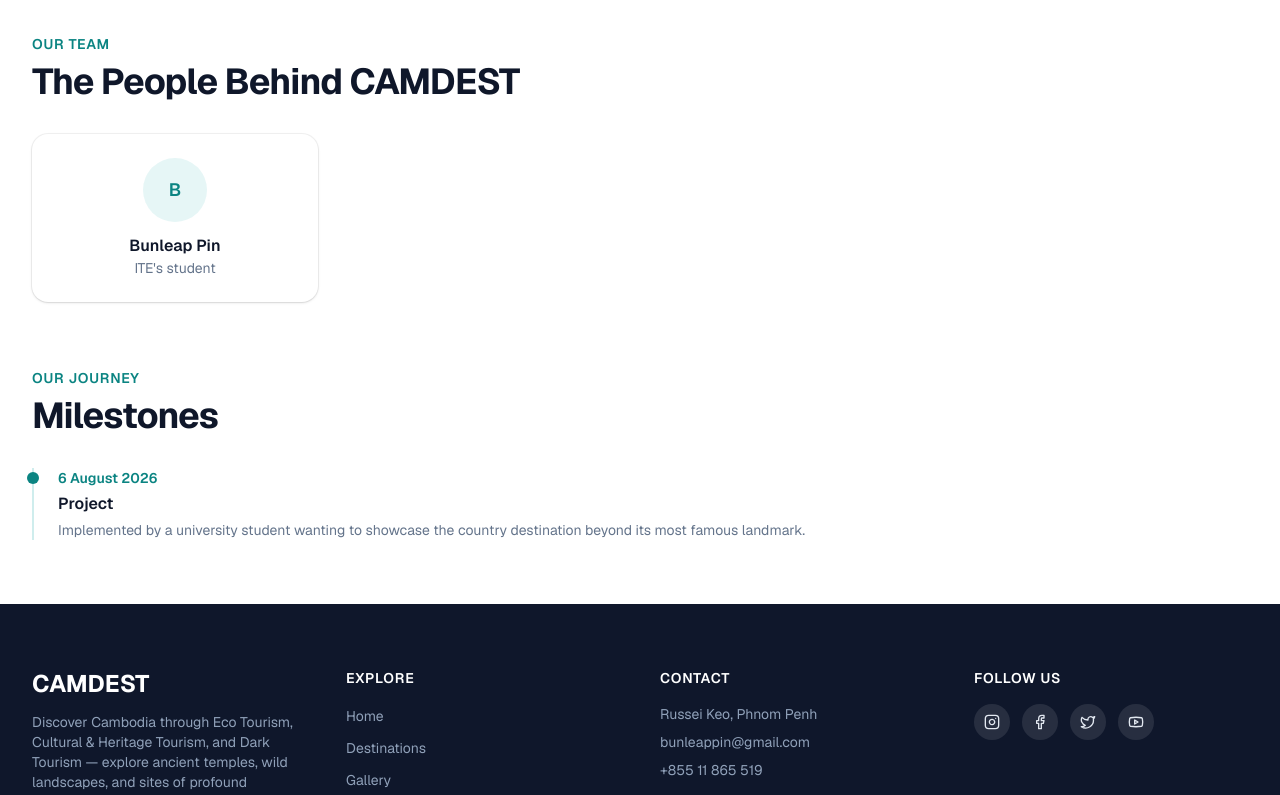
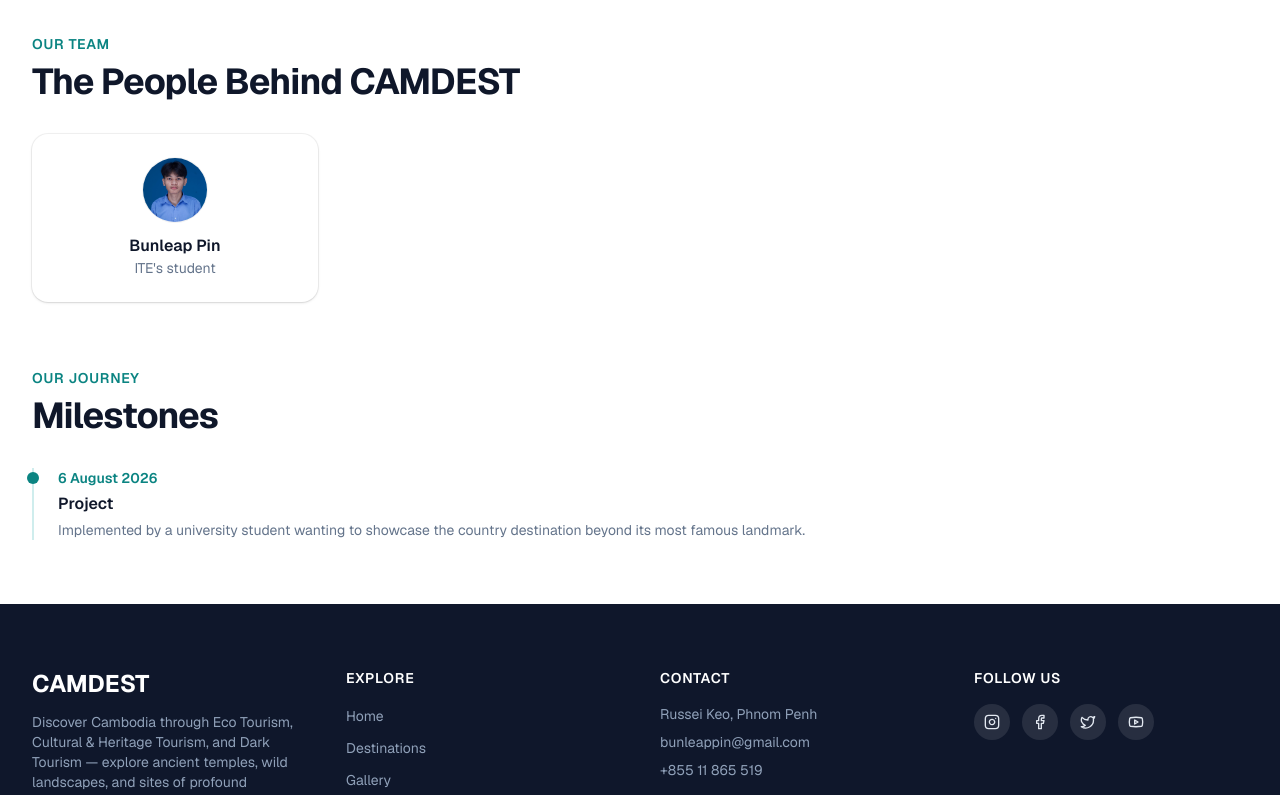
Before and after one commit to Bunleapp/camdest, a Next.js app: page /about in a window 1280 px wide. Shown: the part 1100-1895 px from the top of the page. Built offline with nearby package versions, Linux system fonts and the light colour scheme.

Commit message:
adding profile image

```diff
--- a/src/app/about/page.tsx
+++ b/src/app/about/page.tsx
@@ -1,4 +1,5 @@
 import type { Metadata } from "next";
+import Image from "next/image";
 import SectionTitle from "@/components/ui/SectionTitle";
 import FadeIn from "@/components/ui/motion/FadeIn";
 import StaggerContainer, { StaggerItem } from "@/components/ui/motion/StaggerContainer";
@@ -35,7 +36,7 @@ const TIMELINE = [
 ];
 
 const TEAM = [
-  { name: "Bunleap Pin", role: "ITE's student" },
+  { name: "Bunleap Pin", role: "ITE's student", image: "/images/bunleappin.jpeg" },
 ];
 
 export default function AboutPage() {
@@ -111,9 +112,21 @@ export default function AboutPage() {
           {TEAM.map((member) => (
             <StaggerItem key={member.name}>
               <div className="rounded-2xl bg-white p-6 text-center shadow-sm ring-1 ring-black/5">
-                <div className="mx-auto flex h-16 w-16 items-center justify-center rounded-full bg-primary/10 text-lg font-semibold text-primary-dark">
-                  {member.name.charAt(0)}
-                </div>
+                {member.image ? (
+                  <div className="relative mx-auto h-16 w-16 overflow-hidden rounded-full ring-1 ring-black/5">
+                    <Image
+                      src={member.image}
+                      alt={member.name}
+                      fill
+                      sizes="64px"
+                      className="object-cover"
+                    />
+                  </div>
+                ) : (
+                  <div className="mx-auto flex h-16 w-16 items-center justify-center rounded-full bg-primary/10 text-lg font-semibold text-primary-dark">
+                    {member.name.charAt(0)}
+                  </div>
+                )}
                 <p className="mt-3 font-semibold text-foreground">{member.name}</p>
                 <p className="text-sm text-muted">{member.role}</p>
               </div>
```
Also changed, not shown: public/images/bunleappin.jpeg (added).
